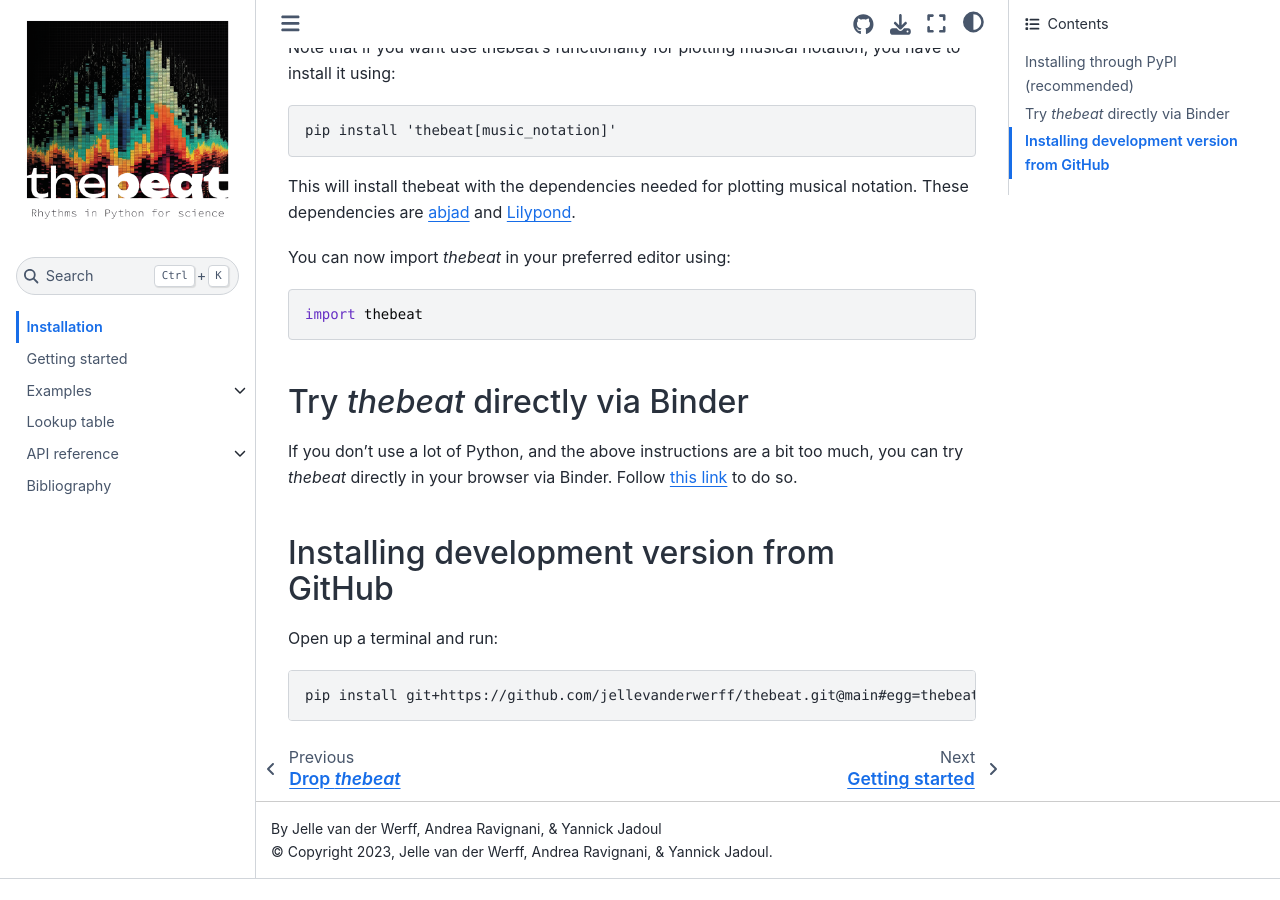
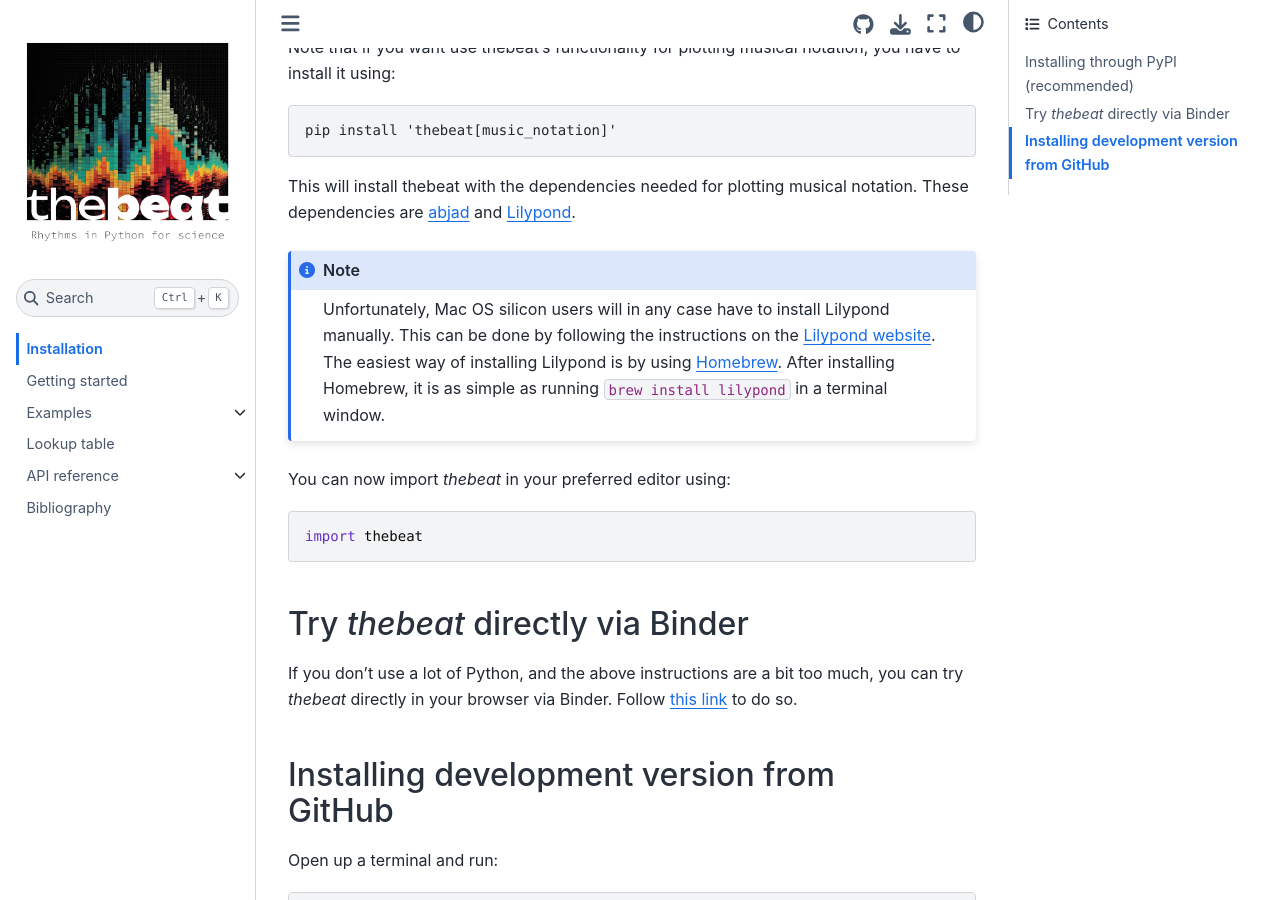
Before and after one commit to Jellevanderwerff/thebeat, a Sphinx documentation site: the page built from docs/source/installation.rst, in a window 1280 px wide and 900 px high, scrolled down 595 px. Built offline with Sphinx 7.4.7 and the Sphinx Book theme 1.1.4, drawn with Linux system fonts in a browser that asks for light colours; some web fonts are replaced; pages that are not in the unit, such as notebooks, are missing from menus; before the commit the page ends 1474 px from its top, so only the background shows below that.

Commit message:
added instruction for mac os silicon users on how to install lilypond

```diff
--- a/docs/source/installation.rst
+++ b/docs/source/installation.rst
@@ -38,6 +38,12 @@ you have to install it using:
 This will install thebeat with the dependencies needed for plotting musical notation.
 These dependencies are `abjad <https://abjad.github.io>`_ and `Lilypond <https://lilypond.org>`_.
 
+.. note::
+   Unfortunately, Mac OS silicon users will in any case have to install Lilypond manually. This can be done by following the instructions on the
+   `Lilypond website <https://lilypond.org>`_. The easiest way of installing Lilypond is by using `Homebrew <https://brew.sh>`_. After installing Homebrew,
+   it is as simple as running ``brew install lilypond`` in a terminal window.
+
+
 You can now import *thebeat* in your preferred editor using:
 
 .. code-block:: python
```
